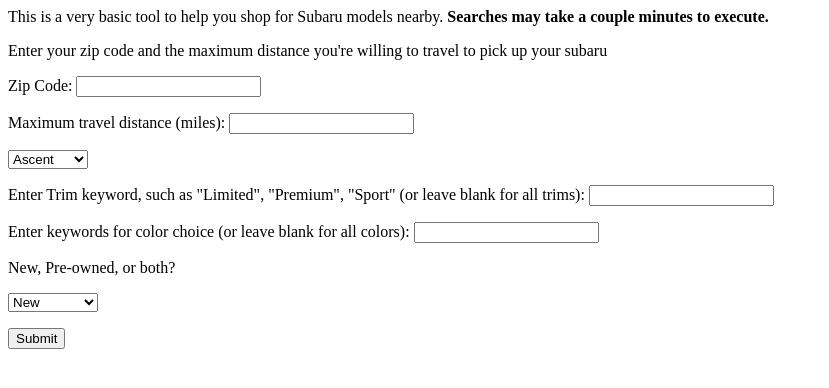
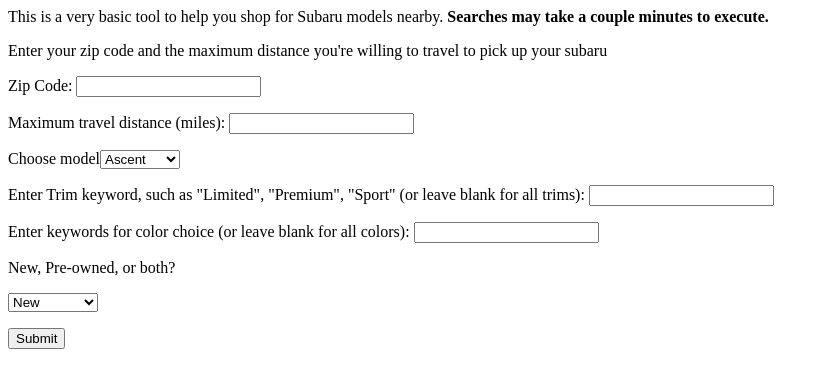
Before and after one commit to dkori/subaruFlask, a Flask app: page / in a window 1280 px wide. Shown: the top 388 px of the page, without its empty margins (0-829 px from the left). Run offline with Flask 2, Linux system fonts and the light colour scheme.

Commit message:
Update form.html

```diff
--- a/templates/form.html
+++ b/templates/form.html
@@ -3,7 +3,7 @@
     <p>Enter your zip code and the maximum distance you're willing to travel to pick up your subaru</p>
     <p>Zip Code: <input type = "text" name = "zip_code" /></p>
     <p>Maximum travel distance (miles): <input type = "text" name = "max_distance" /></p>
-    <p><select name="model" id="model">
+    <p>Choose model<select name="model" id="model">
         {% for model in models %}
             <option value="{{model}}" SELECTED>{{model}}</option>"
         {% endfor %}
```
